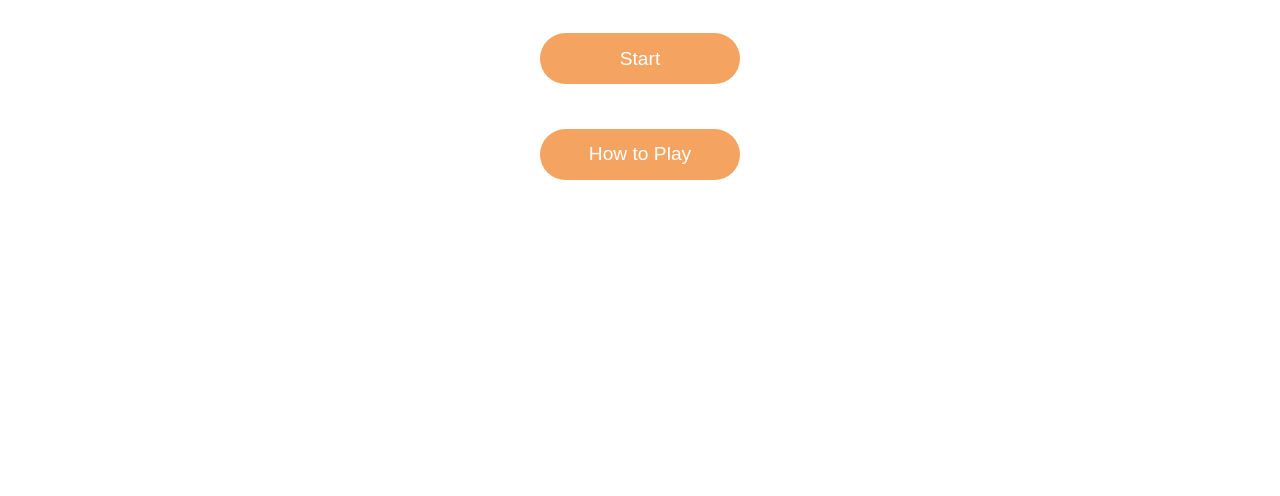
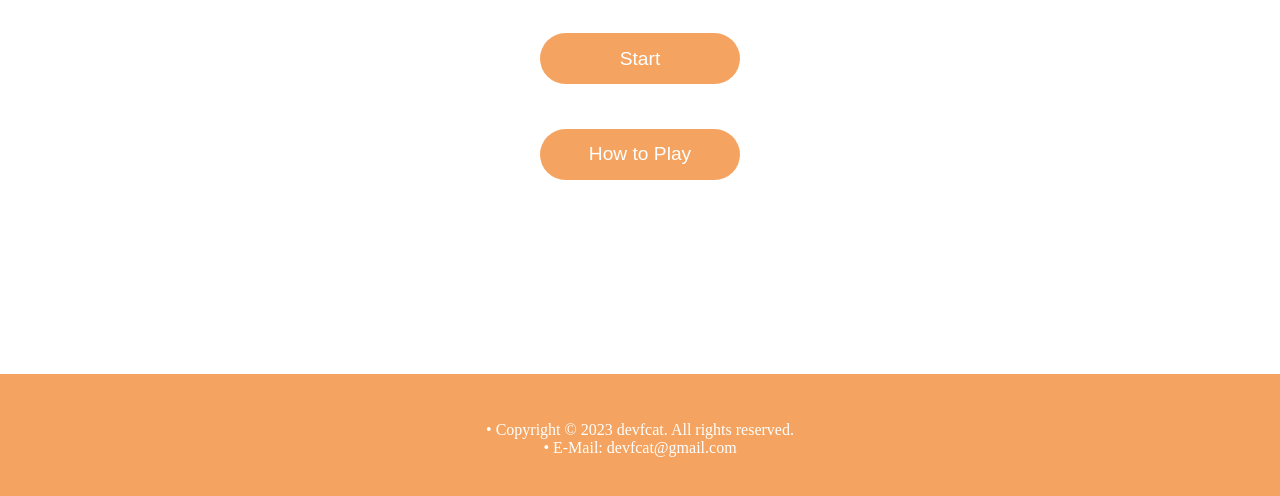
Before and after one commit to devfcat/cafePico, a plain HTML site: page index.html in a window 1280 px wide. Shown: the part 296-792 px from the top of the page. Drawn offline with Linux system fonts and the light colour scheme.

Commit message:
fix: add footer

```diff
--- a/footer.css
+++ b/footer.css
@@ -1,5 +1,5 @@
 footer {
-  display: none;
+  display: flex;
   flex-direction: column;
   justify-content: center;
   align-items: center;
@@ -9,8 +9,8 @@ footer {
   color: white;
   font-size: 1rem;
   text-align: center;
-  /* position: absolute;
-  bottom: 0; */
+  position: absolute;
+  bottom: 0;
 }
 
 footer > p {
```
